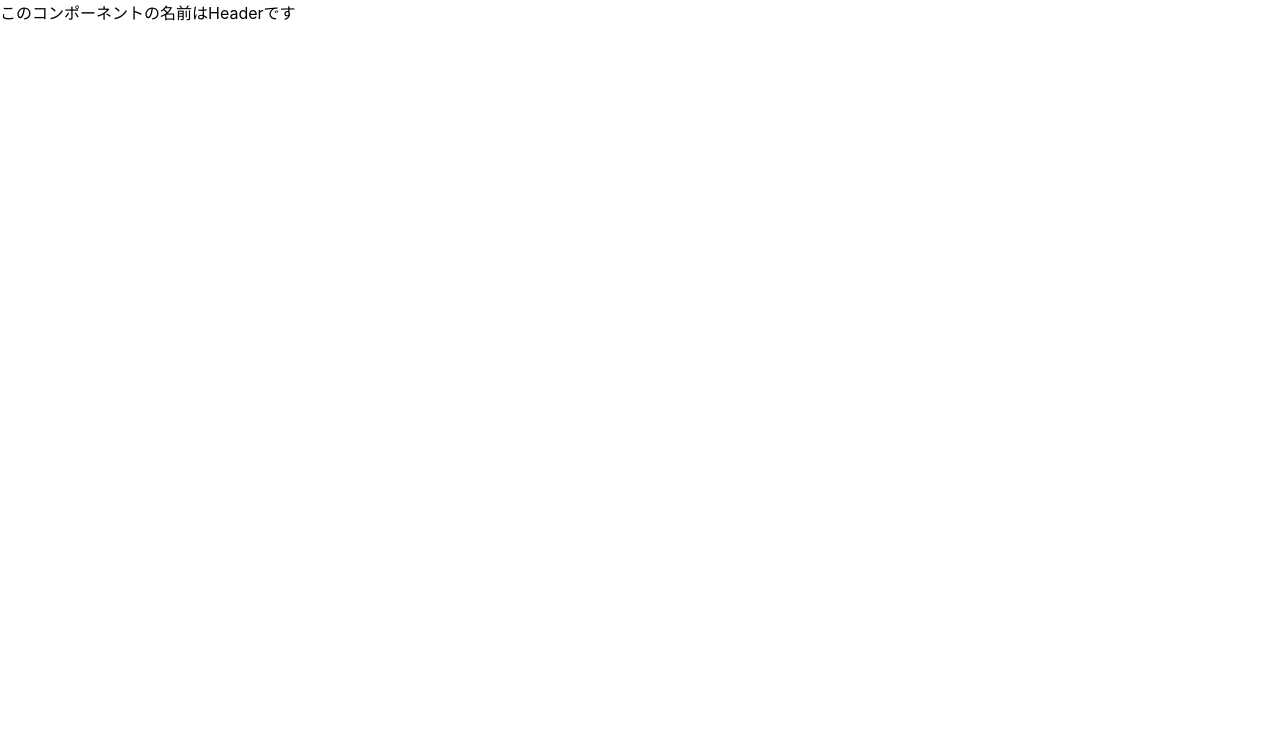
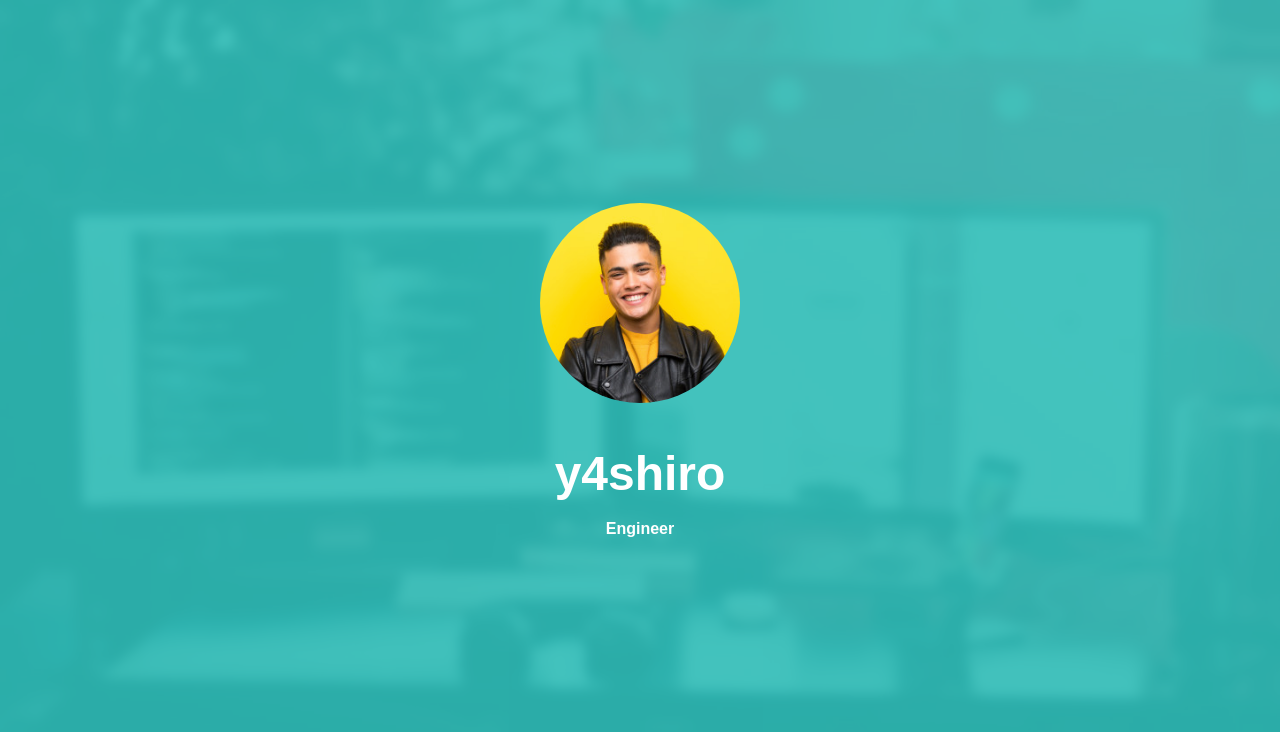
Before and after one commit to y4shiro/techpit-react-portfolio, a React (Create React App) app: page / in a window 1280 px wide. Shown: the top 732 px of the page. Built offline with nearby package versions, Linux system fonts and the light colour scheme.

Commit message:
Header.jsx スタイルなど追加

```diff
--- a/src/App.css
+++ b/src/App.css
@@ -1,38 +1,104 @@
-.App {
-  text-align: center;
+body {
+  font-family: Arial, serif;
+  font-weight: 400;
+  font-size: 32px;
+  line-height: 1.7;
+  color: #4d4d4d;
+  background: #fff;
 }
 
-.App-logo {
-  height: 40vmin;
-  pointer-events: none;
+h1 {
+  margin: 0;
+  font-size: 48px;
 }
 
-@media (prefers-reduced-motion: no-preference) {
-  .App-logo {
-    animation: App-logo-spin infinite 20s linear;
-  }
+h2 {
+  font-size: 32px;
 }
 
-.App-header {
-  background-color: #282c34;
-  min-height: 100vh;
-  display: flex;
-  flex-direction: column;
-  align-items: center;
-  justify-content: center;
-  font-size: calc(10px + 2vmin);
-  color: white;
+h3 {
+  margin: 0;
+  font-size: 16px;
 }
 
-.App-link {
-  color: #61dafb;
+.main-cover {
+  background-color: transparent;
+  background-size: cover;
+  background-attachment: fixed;
+  position: relative;
+  height: 100vh;
+  width: 100%;
 }
 
-@keyframes App-logo-spin {
-  from {
-    transform: rotate(0deg);
-  }
-  to {
-    transform: rotate(360deg);
-  }
+.main-cover .overlay {
+  position: absolute;
+  top: 0;
+  bottom: 0;
+  left: 0;
+  right: 0;
+  background: rgba(48, 191, 186, 0.9);
 }
+
+.profile-thumb {
+  background-size: cover !important;
+  background-position: center center;
+  background-repeat: no-repeat;
+  position: relative;
+  height: 200px;
+  width: 200px;
+  margin: 0 auto;
+  margin-bottom: 30px;
+  -webkit-border-radius: 50%;
+  -moz-border-radius: 50%;
+  -ms-border-radius: 50%;
+  border-radius: 50%;
+}
+
+.social-icons {
+  margin: 0;
+  padding: 0;
+}
+
+.social-icons li {
+  margin: 0;
+  padding: 0;
+  list-style: none;
+  display: inline-block;
+}
+
+.social-icons li a {
+  display: inline-block;
+  color: #30bfba;
+  padding-left: 10px;
+  padding-right: 10px;
+}
+
+.container {
+  width: 1170px;
+  margin-right: auto;
+  margin-left: auto;
+  padding-left: 15px;
+  padding-right: 15px;
+}
+
+.display-table {
+  width: 100%;
+  height: 100vh;
+  display: table;
+}
+
+.display-table-contents {
+  padding: 128px 0;
+  text-align: center;
+  display: table-cell;
+  vertical-align: middle;
+}
+
+.title-text {
+  color: white;
+  position: relative;
+}
+
+.icon-link {
+  position: relative;
+}
--- a/src/components/Header.jsx
+++ b/src/components/Header.jsx
@@ -1,8 +1,29 @@
+import CoverImage from '../images/cover-image.jpg';
+import ProfileImage from '../images/profile-image.png';
+
 export const Header = () => {
-  const componentName = 'Header';
   return (
-    <div className="test-wrapper">
-      このコンポーネントの名前は{componentName}です
-    </div>
+    <header
+      className="main-cover"
+      style={{ backgroundImage: `url(${CoverImage})` }}
+    >
+      <div className="overlay"></div>
+      <div className="container">
+        <div className="display-table">
+          <div className="display-table-contents">
+            <div
+              className="profile-thumb"
+              style={{ backgroundImage: `url(${ProfileImage})` }}
+            ></div>
+            <h1 className="title-text">y4shiro</h1>
+            <h3 className="title-text">Engineer</h3>
+            <ul className="social-icons">
+              <li className="icon-link">{/* TODO */}</li>
+              <li className="icon-link">{/* TODO */}</li>
+            </ul>
+          </div>
+        </div>
+      </div>
+    </header>
   );
 };
```
Also changed, not shown: src/images/cover-image.jpg (added), src/images/profile-image.png (added).
